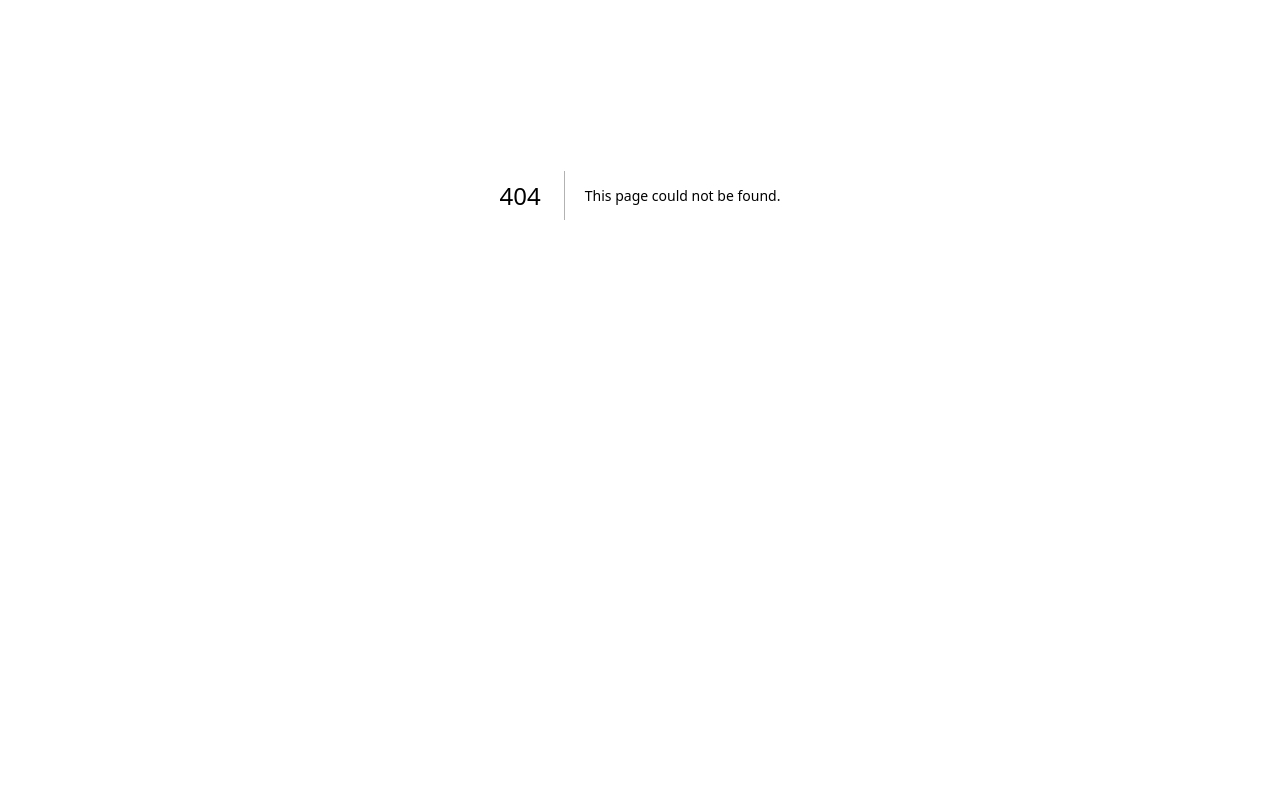
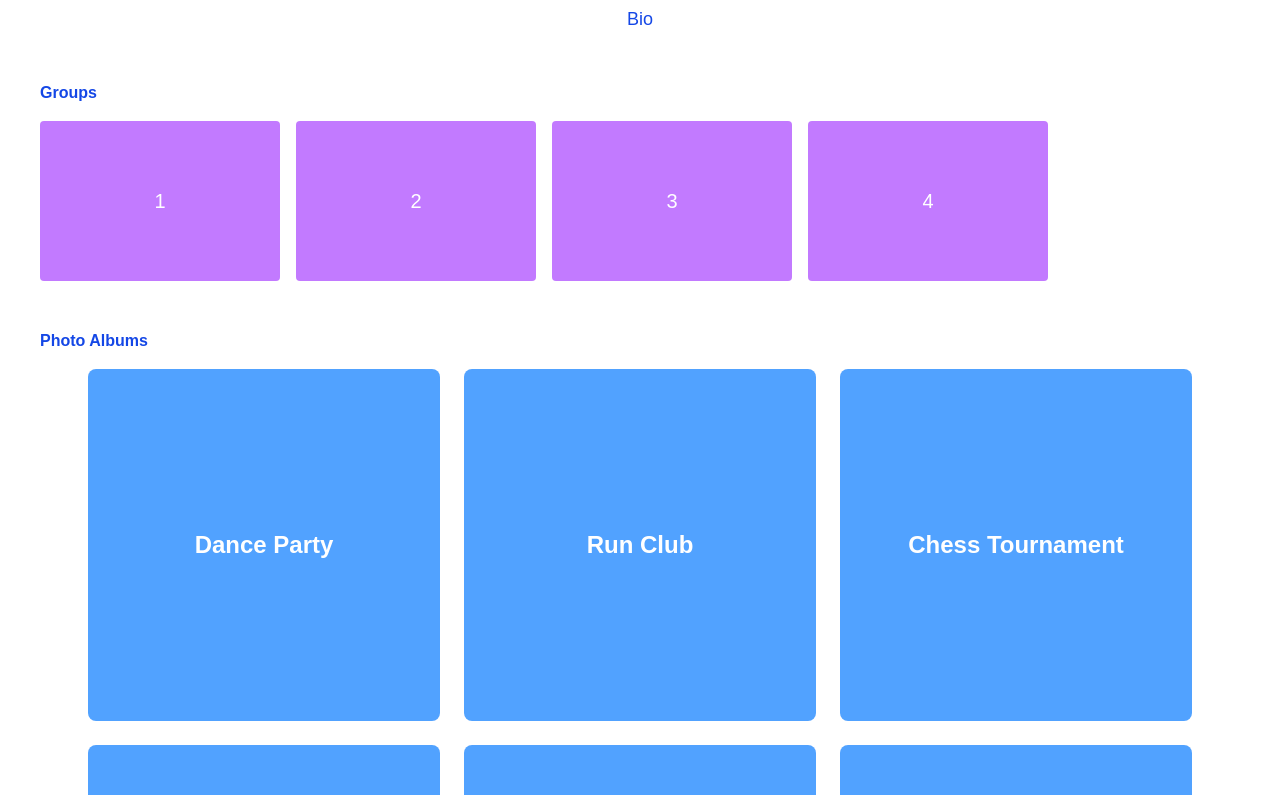
Before and after one commit to Sa1vad0r/third-space, a Next.js app: page /Profile in a window 1280 px wide. Before the commit this address had no page. Shown: the part 205-1000 px from the top of the page. Before the commit the page ends 800 px from the top, so only its background shows below. Built offline with nearby package versions, Linux system fonts and the light colour scheme.

Commit message:
Profoile changes sebas

```diff
--- /dev/null
+++ b/src/app/Profile/Cards.tsx
@@ -0,0 +1,30 @@
+import React from "react";
+
+// Define the props type
+type CardProps = {
+  number: number;
+};
+
+export const Card: React.FC<CardProps> = ({ number }) => {
+  return (
+    <div className="flex-shrink-0 w-1/5 h-40 bg-purple-400 text-white flex items-center justify-center rounded text-xl">
+      {number}
+    </div>
+  );
+};
+
+export default function App() {
+  const boxes: number[] = Array.from({ length: 10 }, (_, i) => i + 1); // Example: 10 cards
+
+  return (
+    <div className="p-6">
+      <h2 className="text-2xl font-bold mb-4">Horizontally Scrollable Cards</h2>
+
+      <div className="flex overflow-x-auto gap-4 p-2 border border-gray-300 rounded">
+        {boxes.map((number) => (
+          <Card key={number} number={number} />
+        ))}
+      </div>
+    </div>
+  );
+}
--- /dev/null
+++ b/src/app/Profile/Grid.tsx
@@ -0,0 +1,29 @@
+import React from "react";
+
+interface CardProps {
+  number: number;
+}
+
+const Card: React.FC<CardProps> = ({ number }) => {
+  return (
+    <div className="bg-white border rounded-lg shadow flex items-center justify-center text-xl font-semibold aspect-square">
+      {number}
+    </div>
+  );
+};
+
+const Grid: React.FC = () => {
+  const cardNumbers = Array.from({ length: 12 }, (_, i) => i + 1);
+
+  return (
+    <div className="w-full max-w-5xl mx-auto p-2">
+      <div className="grid grid-cols-2 sm:grid-cols-3 md:grid-cols-4 gap-2 sm:gap-3 md:gap-4">
+        {cardNumbers.map((num) => (
+          <Card key={num} number={num} />
+        ))}
+      </div>
+    </div>
+  );
+};
+
+export default Grid;
--- /dev/null
+++ b/src/app/Profile/page.tsx
@@ -0,0 +1,64 @@
+import pfp from './pfp.png';
+import Image from "next/image";
+import { Card } from "./Cards";
+
+
+export default function Profile() {
+  return(
+    <div className="bg-white min-h-screen">
+      <div className="flex justify-center mt-4">
+        <div className="rounded-full overflow-hidden w-[150px] h-[150px]">
+          <Image src={pfp} alt="Profile Picture" width={150} height={150} />
+        </div>
+      </div>
+
+      <div className="flex justify-center mt-4 flex-col items-center">
+        <h1 className="text-blue-700 font-bold text-xl">Name</h1>
+        <h1 className="text-blue-700 text-lg">Bio</h1>
+      </div>
+
+      <div className="px-10">
+        <h1 className="text-blue-700 mt-12 mb-4 font-semibold">Groups</h1>
+        <div className="flex overflow-x-auto gap-4">
+          <Card number={1}/>
+          <Card number={2}/>
+          <Card number={3}/>
+          <Card number={4}/>
+
+        </div>
+      </div>
+
+
+
+
+      <div className= "px-10">
+        <h1 className="text-blue-700 mt-12 mb-4 font-semibold">Photo Albums</h1>
+      </div>
+
+
+
+      <div className="grid grid-cols-3 gap-6 max-w-6xl mx-auto px-6">
+  {[
+    "Dance Party",
+    "Run Club",
+    "Chess Tournament",
+    "Concert Night",
+    "Dive Bar",
+    "Knitting Event",
+    "Art Exhibition",
+    "Hiking Trip",
+    "+",
+  ].map((label, i) => (
+    <div
+      key={i}
+      className="bg-blue-400 aspect-square rounded-lg flex items-center justify-center text-white text-2xl font-semibold"
+    >
+      {label}
+    </div>
+  ))}
+</div>
+
+
+    </div>
+  );
+}
```
Also changed, not shown: src/app/Profile/pfp.png (added).
